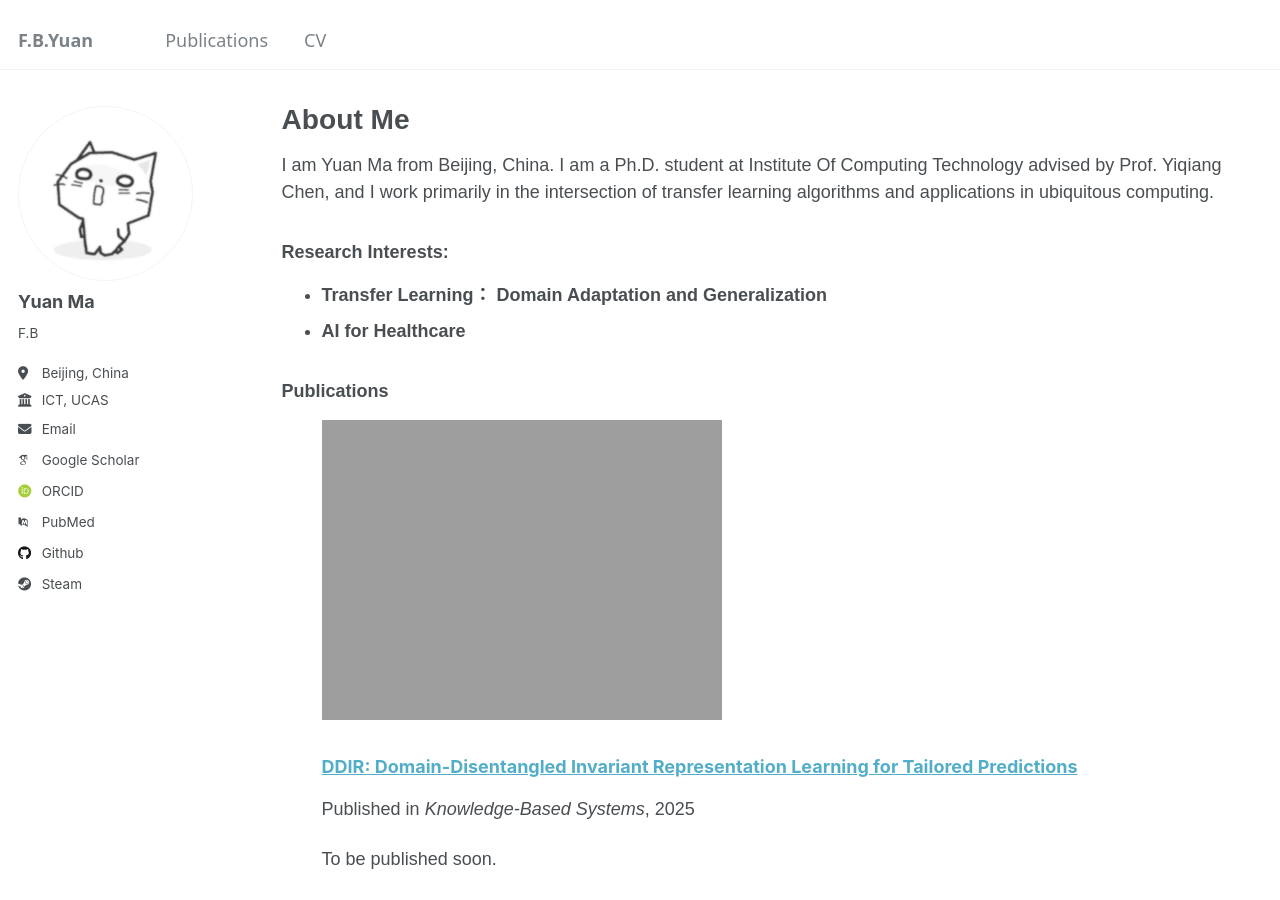
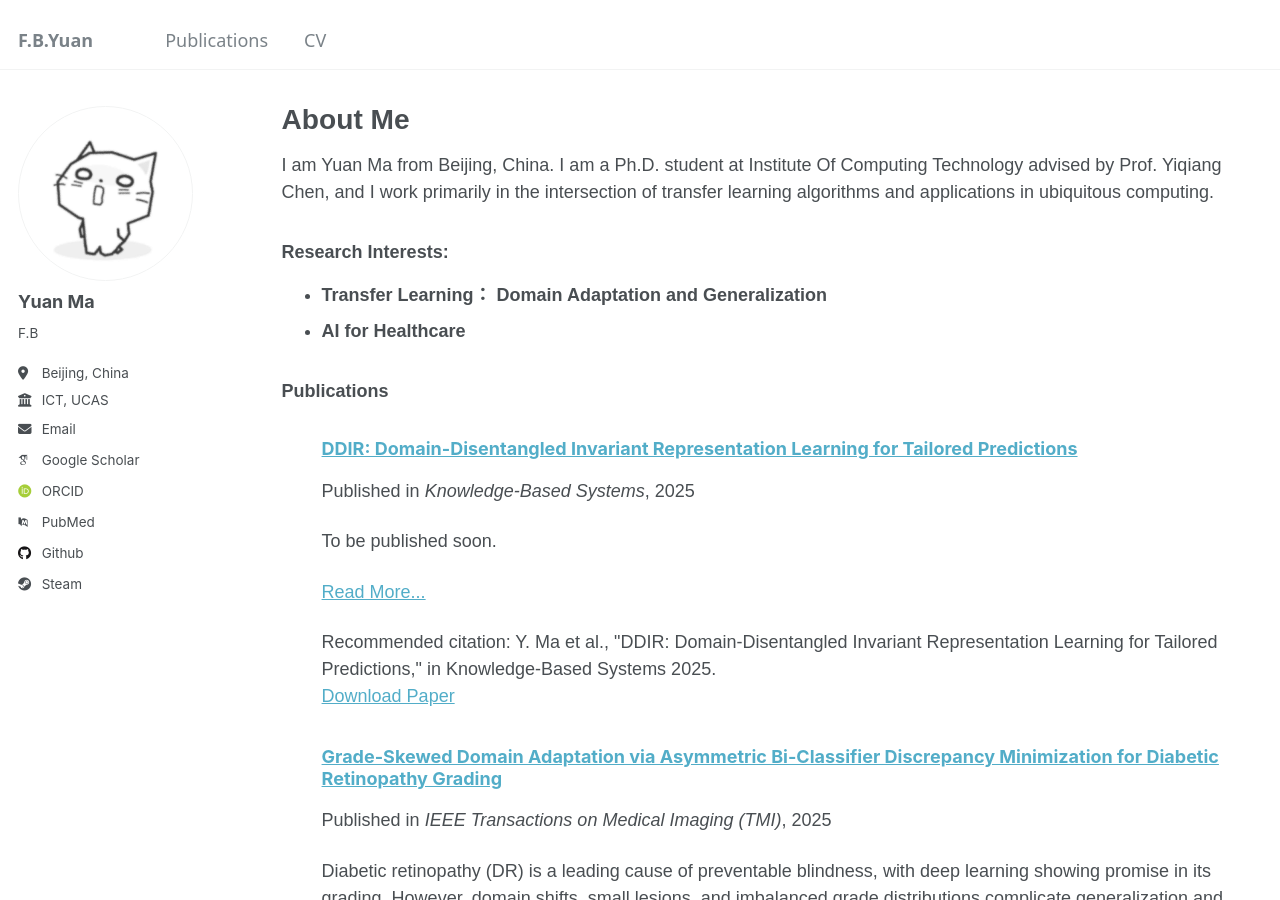
Before and after one commit to FByyyyuan/FByyyyuan.github.io, a Jekyll site: the page built from _pages/about.md, in a window 1280 px wide and 900 px high. Built offline with Jekyll 4.4.1, drawn with Linux system fonts in a browser that asks for light colours; nearby versions of some CDN libraries; some web fonts are replaced.

Commit message:
Update archive-single-photo.html

```diff
--- a/_includes/archive-single-photo.html
+++ b/_includes/archive-single-photo.html
@@ -15,16 +15,7 @@
 <div class="archive__item">
   <article class="archive__item" itemscope itemtype="http://schema.org/CreativeWork">
     <div class="archive__item-container">
-      {% if teaser %}
-        <div class="archive__item-image">
-          <img src="{% if teaser contains '://' %}{{ teaser }}{% else %}{{ teaser | prepend: '/images/' | prepend: base_path }}{% endif %}" alt="Image">
-        </div>
-      {% else %}
-        <!-- Optional: Provide a default image if teaser is not available -->
-        <div class="archive__item-image">
-          <img src="{{ base_path }}/images/default-image.jpg" alt="Default Image">
-        </div>
-      {% endif %}
+      <!-- Removed image section -->
 
       <div class="archive__item-description">
         <h3 class="archive__item-title" itemprop="headline">
```
